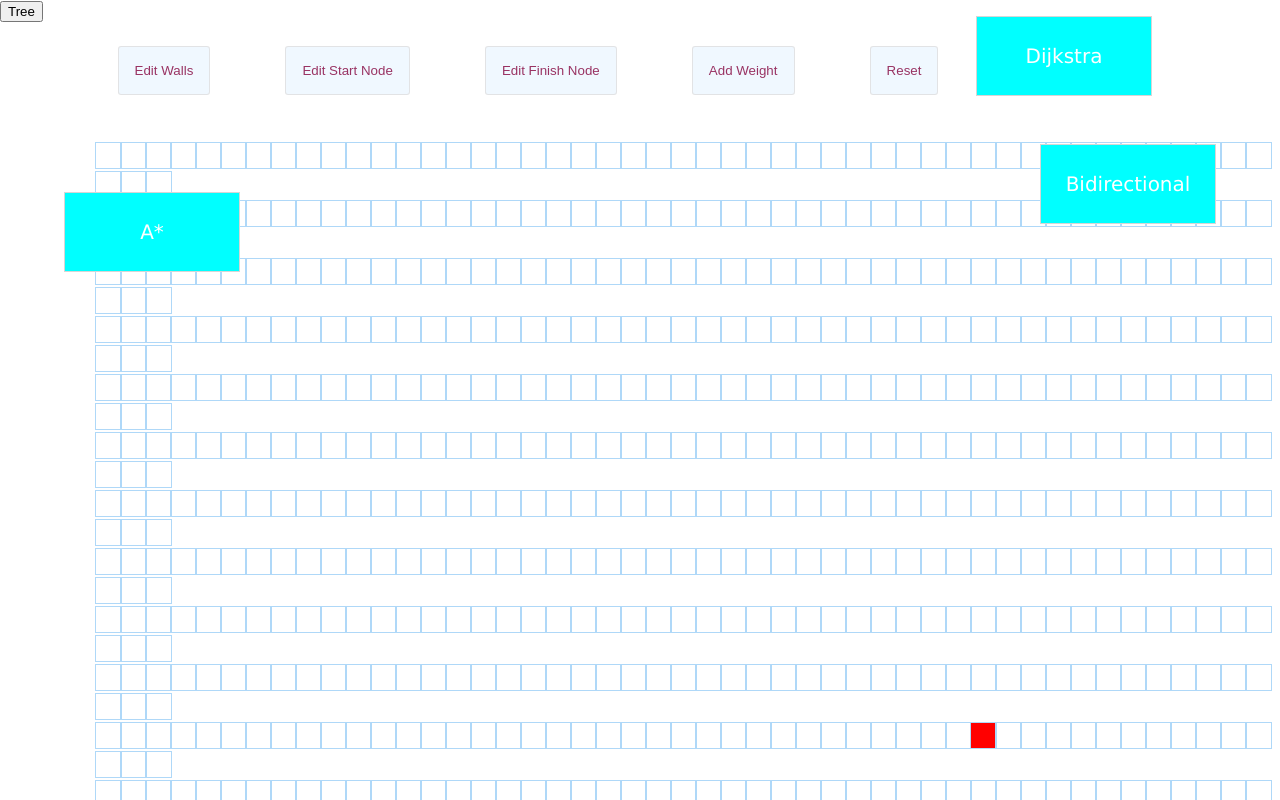
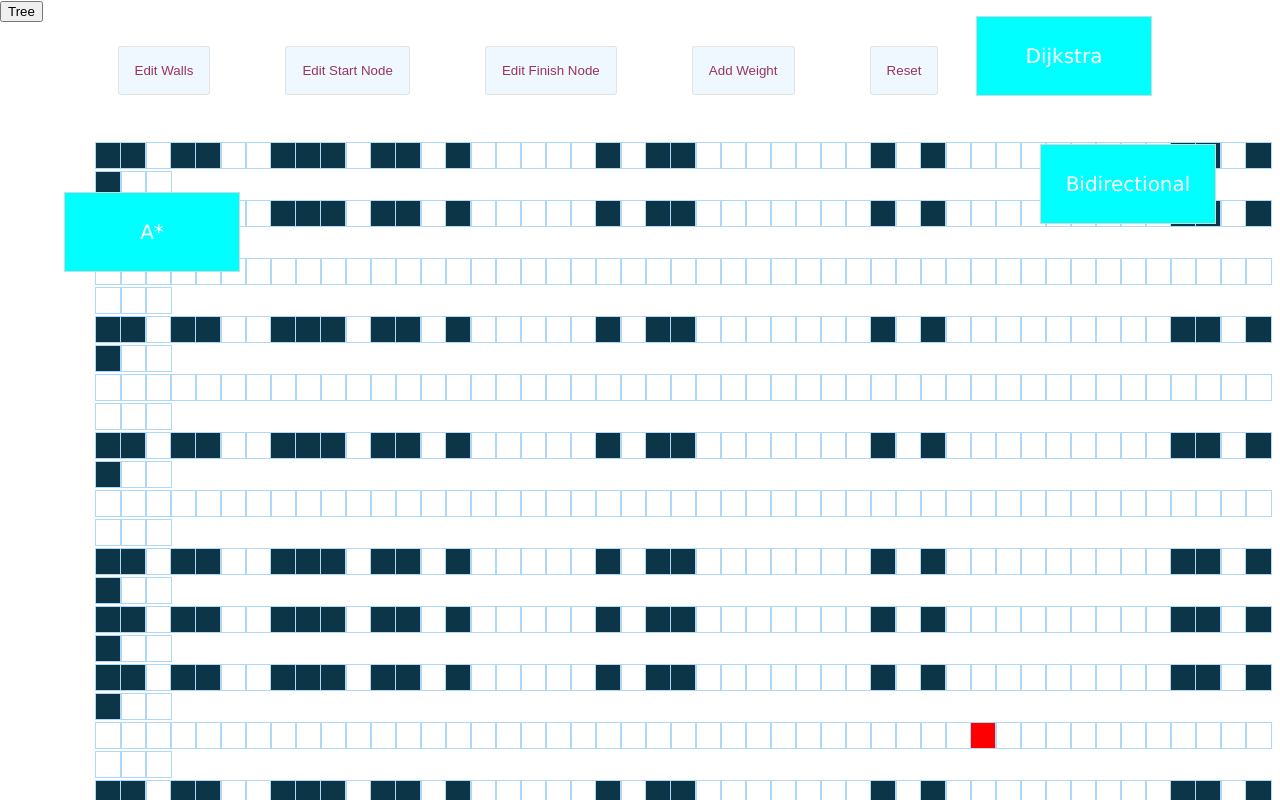
Before and after one commit to joeypeterson15/pathfinding-visualizer, a React (Create React App) app in the folder my-app/: page / in a window 1280 px wide. Shown: the top 800 px of the page. Built offline with nearby package versions, Linux system fonts and the light colour scheme.

Commit message:
asdfasdfasf

```diff
--- a/my-app/src/PathfindingVisualizer/PathfindingVisualizer.js
+++ b/my-app/src/PathfindingVisualizer/PathfindingVisualizer.js
@@ -26,11 +26,11 @@ function PathfindingVisualizer () {
       while (i < 20) {
         let randomRow = Math.floor(Math.random() * (rowMax));
         let randomCol = Math.floor(Math.random() * colMax)
-        while (s.has([randomRow, randomCol])) {
+        while (s.has({'row' : randomRow, 'col' : randomCol})) {
           randomRow = Math.floor(Math.random() * (rowMax));
           randomCol = Math.floor(Math.random() * colMax)
         }
-        s.add([randomRow, randomCol])
+        s.add({'row' : randomRow, 'col' : randomCol})
         i += 1
       }
       console.log(s)
@@ -38,10 +38,23 @@ function PathfindingVisualizer () {
   }
 
     useEffect(() => {
-
+      let randomRows = new Set()
+      let randomCols = new Set()
+      let i = 0
+      while (i < 20) {
+        let randomRow = Math.floor(Math.random() * (20));
+        let randomCol = Math.floor(Math.random() * 50)
+        while (randomRows.has(randomRow) && randomCols.has(randomCol)) {
+          randomRow = Math.floor(Math.random() * (20));
+          randomCol = Math.floor(Math.random() * 50)
+        }
+        randomRows.add(randomRow)
+        randomCols.add(randomCol)
+        i += 1
+      }
+      // let randomWallNodes = new Set(getRandomWallNodes(20, 50))
         const setup = []
-        let randomWallNodes = new Set(getRandomWallNodes(20, 50))
-        console.log(randomWallNodes)
+        // console.log(randomWallNodes)
         for (let row = 0; row < 20; row++) {
             const currentRow = []
             for (let col = 0; col < 50; col++) {
@@ -52,7 +65,7 @@ function PathfindingVisualizer () {
                     isFinish: row === finishNode.row && col === finishNode.col,
                     isVisited: false,
                     distance: Infinity,
-                    isWall: randomWallNodes.has([row, col]),
+                    isWall: randomRows.has(row) && randomCols.has(col),
                     previousNode: null,
                     isWeight: false,
                     isStartChildNode: false,
```
